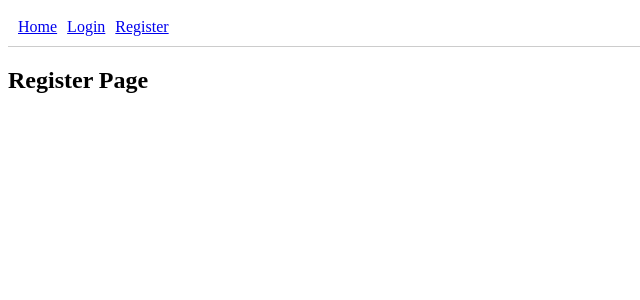
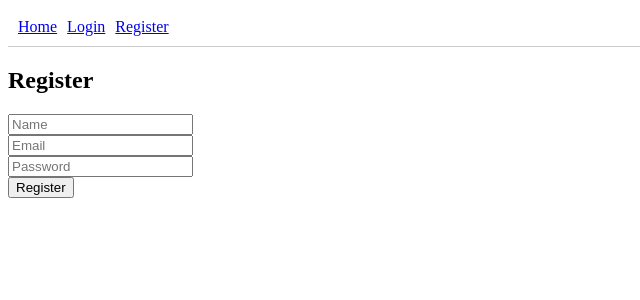
Before and after one commit to AvisharSharan/ecommerce, a React (Vite) app in the folder ecommerce-frontend/: page /register in a window 1280 px wide. Shown: the top 300 px of the page, without its empty margins (0-640 px from the left). Built offline with nearby package versions, Linux system fonts and the light colour scheme.

Commit message:
Implement login and registration functionality with mock authentication

```diff
--- a/ecommerce-frontend/src/pages/Login.jsx
+++ b/ecommerce-frontend/src/pages/Login.jsx
@@ -1,5 +1,53 @@
+import { useState, useContext } from "react";
+import { AuthContext } from "../context/AuthContext";
+import { useNavigate } from "react-router-dom";
+
 function Login() {
-  return <h2>Login Page</h2>;
+  const [email, setEmail] = useState("");
+  const [password, setPassword] = useState("");
+  const { login } = useContext(AuthContext);
+  const navigate = useNavigate();
+
+  const handleSubmit = (e) => {
+    e.preventDefault();
+
+    // TEMPORARY MOCK LOGIN
+    const mockUser = { name: "John Doe", email };
+    const mockToken = "mock-jwt-token";
+
+    login(mockUser, mockToken);
+    navigate("/");
+  };
+
+  return (
+    <div>
+      <h2>Login</h2>
+
+      <form onSubmit={handleSubmit}>
+        <div>
+          <input
+            type="email"
+            placeholder="Email"
+            value={email}
+            onChange={(e) => setEmail(e.target.value)}
+            required
+          />
+        </div>
+
+        <div>
+          <input
+            type="password"
+            placeholder="Password"
+            value={password}
+            onChange={(e) => setPassword(e.target.value)}
+            required
+          />
+        </div>
+
+        <button type="submit">Login</button>
+      </form>
+    </div>
+  );
 }
 
 export default Login;
--- a/ecommerce-frontend/src/pages/Register.jsx
+++ b/ecommerce-frontend/src/pages/Register.jsx
@@ -1,5 +1,64 @@
+import { useState, useContext } from "react";
+import { AuthContext } from "../context/AuthContext";
+import { useNavigate } from "react-router-dom";
+
 function Register() {
-  return <h2>Register Page</h2>;
+  const [name, setName] = useState("");
+  const [email, setEmail] = useState("");
+  const [password, setPassword] = useState("");
+  const { login } = useContext(AuthContext);
+  const navigate = useNavigate();
+
+  const handleSubmit = (e) => {
+    e.preventDefault();
+
+    // TEMPORARY MOCK REGISTER
+    const mockUser = { name, email };
+    const mockToken = "mock-jwt-token";
+
+    login(mockUser, mockToken);
+    navigate("/");
+  };
+
+  return (
+    <div>
+      <h2>Register</h2>
+
+      <form onSubmit={handleSubmit}>
+        <div>
+          <input
+            type="text"
+            placeholder="Name"
+            value={name}
+            onChange={(e) => setName(e.target.value)}
+            required
+          />
+        </div>
+
+        <div>
+          <input
+            type="email"
+            placeholder="Email"
+            value={email}
+            onChange={(e) => setEmail(e.target.value)}
+            required
+          />
+        </div>
+
+        <div>
+          <input
+            type="password"
+            placeholder="Password"
+            value={password}
+            onChange={(e) => setPassword(e.target.value)}
+            required
+          />
+        </div>
+
+        <button type="submit">Register</button>
+      </form>
+    </div>
+  );
 }
 
 export default Register;
```
